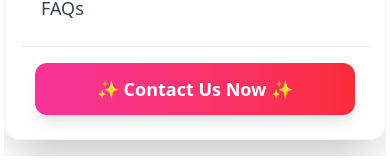
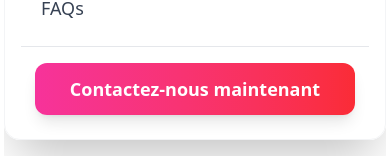
Before and after one commit to NAJEEBKHAN123/Merchandising-client, a React (Vite) app: page / in a window 390 px wide. Both pictures are taken after a click on the button 362 px from the left and 40 px from the top of the page. Shown: the part 379-541 px from the top of the page. Built offline with nearby package versions, Linux system fonts and the light colour scheme.

Commit message:
change contact now buton to fr lang

```diff
--- a/src/common/Navbar.jsx
+++ b/src/common/Navbar.jsx
@@ -313,7 +313,7 @@ const Navbar = () => {
                           hover:scale-105 hover:shadow-xl transform hover:-translate-y-0.5"
                 onClick={() => setIsOpen(false)}
               >
-                <span className="text-lg">✨ Contact Us Now ✨</span>
+                <span className="text-lg">Contactez-nous maintenant</span>
               </Link>
             </div>
           </div>
```
